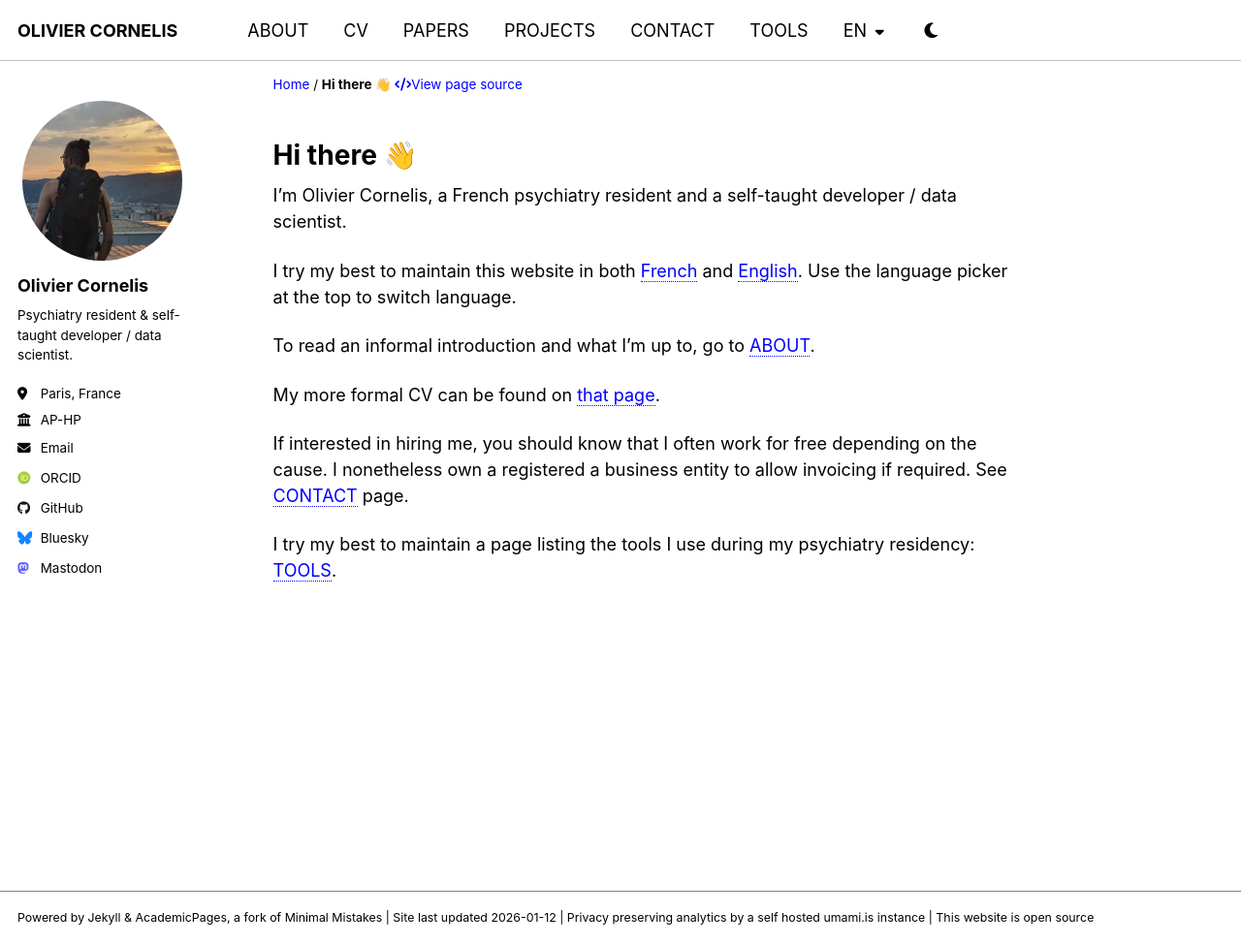
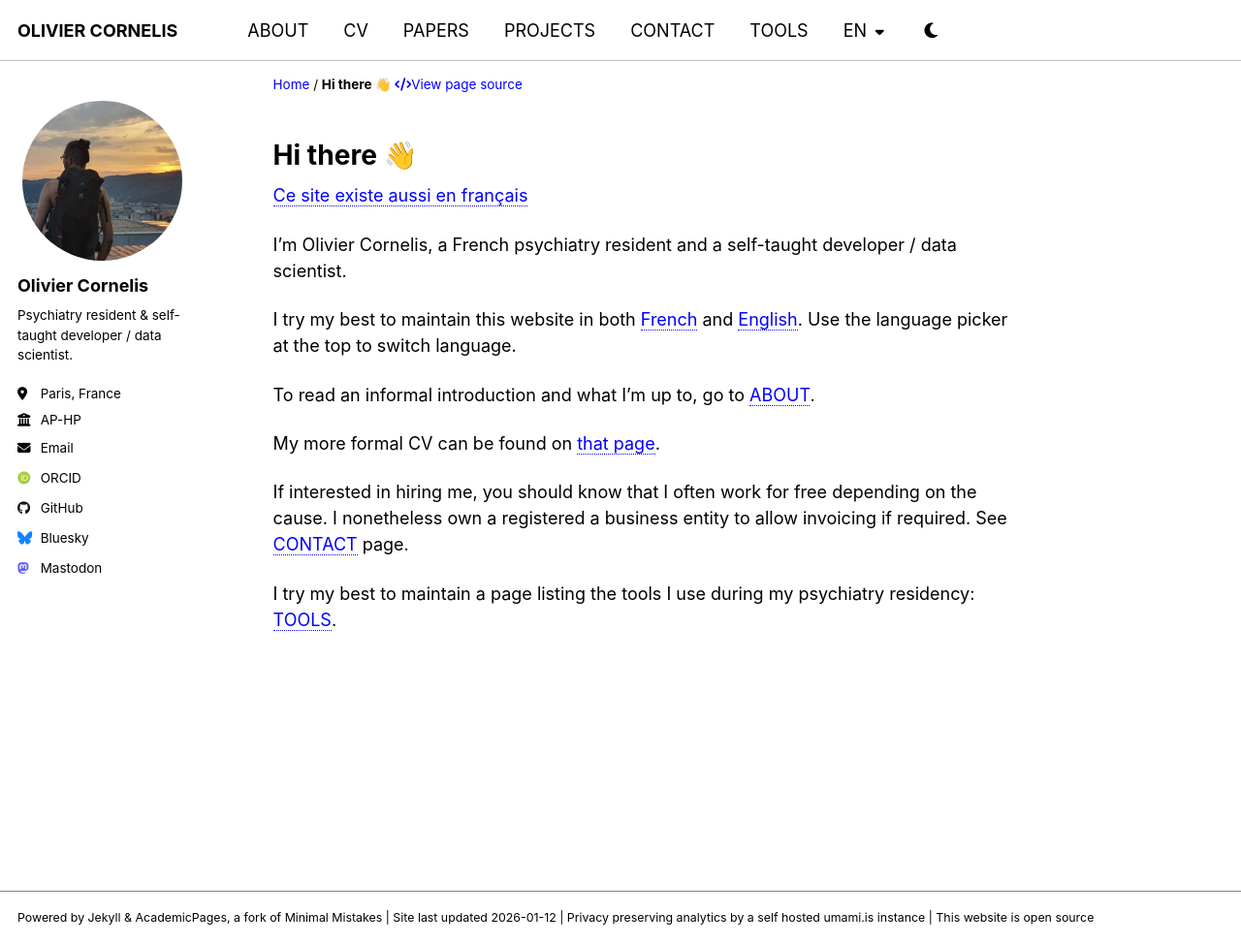
Before and after one commit to thiswillbeyourgithub/website, a Jekyll site: the page built from _pages/en/start.md, in a window 1280 px wide and 975 px high. Shown: the whole window at 97% size. Built offline with Jekyll 4.4.1, drawn with Linux system fonts in a browser that asks for light colours; some web fonts are replaced.

Commit message:
more prominent mention that it exists in both languages
Signed-off-by: thiswillbeyourgithub <26625900+thiswillbeyourgithub@users.noreply.github.com>

```diff
--- a/_pages/en/start.md
+++ b/_pages/en/start.md
@@ -10,6 +10,7 @@ redirect_from:
     - /start
 ---
 
+[Ce site existe aussi en français](../fr/)
 
 I'm Olivier Cornelis, a French psychiatry resident and a self-taught developer / data scientist.
 
```
Also changed, not shown: _pages/fr/start.md (+1 -0 lines).
